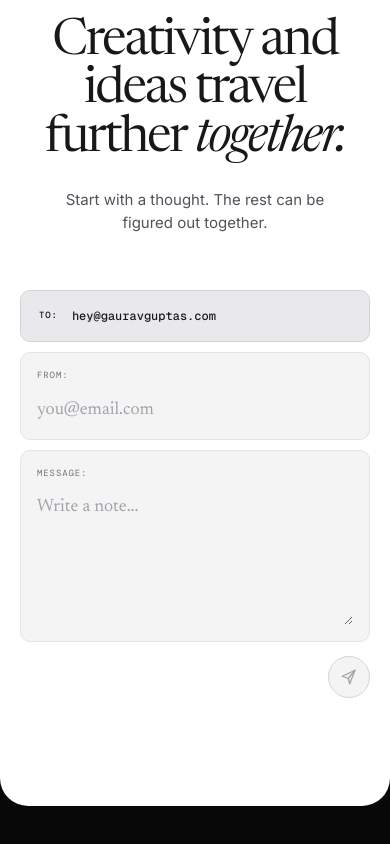
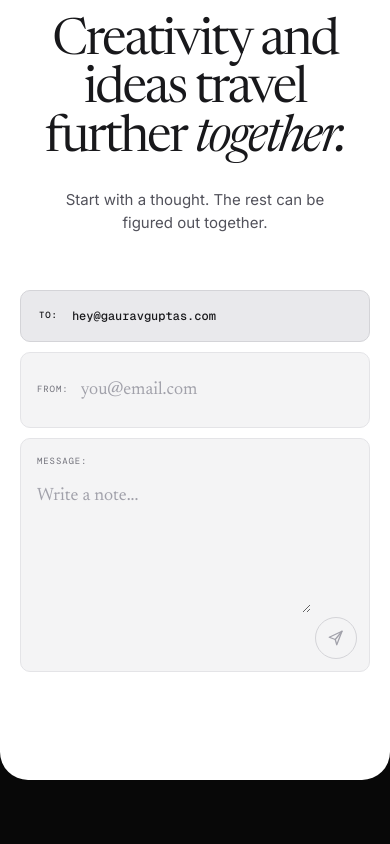
Before and after one commit to Gauravgupta2026/gauravgupta, a Next.js app: page /work in a window 390 px wide. Shown: the part 5157-6001 px from the top of the page. Built offline with nearby package versions, Linux system fonts and the light colour scheme; no server answers; a web font is replaced by a local one.

Commit message:
Fix responsive spacing and footer contact layout

```diff
--- a/src/app/globals.css
+++ b/src/app/globals.css
@@ -709,7 +709,7 @@ html {
   max-width: 680px;
   margin: 0 auto;
   font-family: var(--font-mono);
-  font-size: clamp(15px, min(1.38vw, 2.2vh), 21px);
+  font-size: clamp(14px, min(1.28vw, 2.05vh), 19px);
   font-weight: 500;
   line-height: 1.55;
   letter-spacing: 0.025em;
@@ -1555,7 +1555,7 @@ html {
     right: calc(var(--hero-edge) * 1.2);
     left: calc(var(--hero-edge) * 1.2);
     max-width: 34rem;
-    font-size: clamp(11px, min(3.45vw, 2.1vh), 15px);
+    font-size: clamp(10px, min(3.2vw, 1.95vh), 14px);
     line-height: 1.5;
   }
 
--- a/src/components/sections/AboutFooter.module.css
+++ b/src/components/sections/AboutFooter.module.css
@@ -61,7 +61,8 @@
 }
 
 .mailTo span,
-.field > span {
+.field > span,
+.messageField > label {
   color: #71717a;
   font-family: var(--font-mono);
   font-size: 9px;
@@ -86,16 +87,21 @@
   min-width: 0;
   min-height: 76px;
   padding: 16px 18px;
+  align-items: center;
+  flex-direction: row;
+  gap: 12px;
+}
+
+.messageField {
+  position: relative;
+  min-height: 180px;
+  padding: 16px 64px 58px 18px;
   flex-direction: column;
   gap: 14px;
 }
 
-.messageField {
-  min-height: 180px;
-}
-
 .field input,
-.field textarea {
+.messageField textarea {
   width: 100%;
   border: 0;
   outline: 0;
@@ -108,15 +114,22 @@
   line-height: 1.45;
 }
 
+.field input { min-width: 0; flex: 1; }
+.messageField textarea { width: 100%; min-height: 92px; }
+
 .field input::placeholder { color: #a1a1aa; }
-.field textarea::placeholder { color: #a1a1aa; }
+.messageField textarea::placeholder { color: #a1a1aa; }
 .field:focus-within > span { color: #18181b; }
+.messageField:focus-within > label { color: #18181b; }
 
 .sendButton {
   width: 42px;
   height: 42px;
   display: grid;
-  margin: 4px 0 0 auto;
+  position: absolute;
+  right: 12px;
+  bottom: 12px;
+  margin: 0;
   padding: 0;
   place-items: center;
   border: 1px solid #d4d4d8;
@@ -132,7 +145,7 @@
 .sendButton[data-active="true"]:hover { background: #541009; }
 
 .field input:focus-visible,
-.field textarea:focus-visible,
+.messageField textarea:focus-visible,
 .sendButton:focus-visible {
   outline: 2px solid #52525b;
   outline-offset: 4px;
@@ -142,7 +155,7 @@
   position: sticky;
   z-index: 1;
   bottom: 0;
-  min-height: 64svh;
+  min-height: 78svh;
   display: flex;
   padding: 80px 24px;
   flex-direction: column;
@@ -155,13 +168,13 @@
   width: min(100%, 1420px);
   display: grid;
   margin: 0 auto;
-  grid-template-columns: repeat(2, minmax(140px, 1fr));
-  gap: clamp(48px, 12vw, 180px);
+  grid-template-columns: repeat(3, minmax(140px, 1fr));
+  gap: clamp(40px, 8vw, 120px);
   align-self: flex-start;
 }
 
 .footerNav div { display: flex; flex-direction: column; align-items: flex-start; }
-.footerNav a { color: #f4f4f5; font-family: var(--font-body); font-size: clamp(18px, 2vw, 28px); line-height: 1.25; text-decoration: none; }
+.footerNav a { color: #f4f4f5; font-family: var(--font-body); font-size: clamp(16px, 1.55vw, 22px); line-height: 1.3; text-decoration: none; }
 .footerNav a:hover { color: #a1a1aa; }
 
 .footerSheet p {
@@ -181,11 +194,13 @@
   .contactCopy h2 { font-size: clamp(43px, 13vw, 60px); }
   .invitation { max-width: 300px; }
   .contactForm { margin-top: 56px; }
-  .field, .messageField { padding: 16px; }
+  .field { padding: 16px; }
+  .messageField { padding: 16px 58px 58px 16px; }
   .sendButton { width: 42px; }
-  .footerSheet { min-height: 58svh; }
-  .footerNav { grid-template-columns: 1fr 1fr; gap: 28px; }
-  .footerNav a { font-size: 18px; }
+  .footerSheet { min-height: 72svh; }
+  .footerNav { grid-template-columns: repeat(2, 1fr); gap: 28px; }
+  .footerNav div:last-child { grid-column: 1 / -1; }
+  .footerNav a { font-size: 16px; }
   .footerSheet p { font-size: clamp(54px, 18vw, 84px); }
 }
 
--- a/src/components/sections/AboutFooter.tsx
+++ b/src/components/sections/AboutFooter.tsx
@@ -55,9 +55,10 @@ export function AboutFooter() {
               />
             </label>
 
-            <label className={`${styles.mailboxField} ${styles.field} ${styles.messageField}`}>
-              <span>Message:</span>
+            <div className={`${styles.mailboxField} ${styles.messageField}`}>
+              <label htmlFor="contact-message">Message:</label>
               <textarea
+                id="contact-message"
                 name="message"
                 onChange={(event) => setMessage(event.target.value)}
                 required
@@ -65,8 +66,6 @@ export function AboutFooter() {
                 placeholder="Write a note..."
                 value={message}
               />
-            </label>
-
               <button
                 className={styles.sendButton}
                 data-active={message.trim().length > 0 ? "true" : "false"}
@@ -78,6 +77,7 @@ export function AboutFooter() {
                   <path d="m11 14 9-11" />
                 </svg>
               </button>
+            </div>
           </form>
         </m.div>
       </section>
@@ -92,6 +92,11 @@ export function AboutFooter() {
             <a href="/work">Projects</a>
             <a href="/about#experience">Resume</a>
           </div>
+          <div>
+            <a href="https://github.com/Gauravgupta2026" target="_blank" rel="noreferrer">GitHub</a>
+            <a href="https://in.linkedin.com/in/gaurav-gupta-218a08202" target="_blank" rel="noreferrer">LinkedIn</a>
+            <a href="mailto:hey@gauravguptas.com">Email</a>
+          </div>
         </nav>
         <p>building with creativity</p>
       </footer>
--- a/src/components/sections/MyStory.module.css
+++ b/src/components/sections/MyStory.module.css
@@ -1,7 +1,7 @@
 .statementScreen {
   min-height: auto;
   display: grid;
-  padding: clamp(48px, 6vw, 88px) 20px;
+  padding: clamp(180px, 20vw, 300px) 20px clamp(48px, 6vw, 88px);
   place-items: center;
   background: var(--editorial-paper);
   color: var(--editorial-ink);
@@ -158,7 +158,7 @@
 @media (max-width: 768px) {
   .statementScreen {
     min-height: auto;
-    padding: 28px 22px;
+    padding: 128px 22px 28px;
   }
 
   .section {
--- a/src/components/sections/Notes.module.css
+++ b/src/components/sections/Notes.module.css
@@ -44,6 +44,7 @@
   width: min(100%, 820px);
   margin: 0 auto;
   border-top: 1px solid #18181b;
+  text-align: left;
 }
 
 .grid > article {
@@ -55,7 +56,7 @@
   min-height: 96px;
   padding: 21px 0;
   grid-template-columns: 104px 1fr;
-  align-items: center;
+  align-items: baseline;
   border-bottom: 1px solid #d4d4d8;
   color: inherit;
   flex-direction: column;
@@ -87,6 +88,7 @@
   line-height: 1.08;
   letter-spacing: -0.025em;
   text-wrap: balance;
+  text-align: left;
 }
 
 @media (max-width: 900px) {
--- a/src/components/sections/WorkEditorial.module.css
+++ b/src/components/sections/WorkEditorial.module.css
@@ -248,6 +248,16 @@
   }
 }
 
+@media (min-width: 721px) and (max-width: 1100px) {
+  .landingProjects .project {
+    min-height: auto;
+  }
+
+  .landingProjects .project + .project {
+    margin-top: 180px;
+  }
+}
+
 @media (max-width: 720px) {
   .paper {
     padding-top: 96px;
@@ -272,6 +282,14 @@
 
   .landingProjects .projects {
     margin-top: 0;
+  }
+
+  .landingProjects .project {
+    min-height: auto;
+  }
+
+  .landingProjects .project + .project {
+    margin-top: 132px;
   }
 
   .title {
```
Lines whose indentation alone changed are shown as unchanged.
